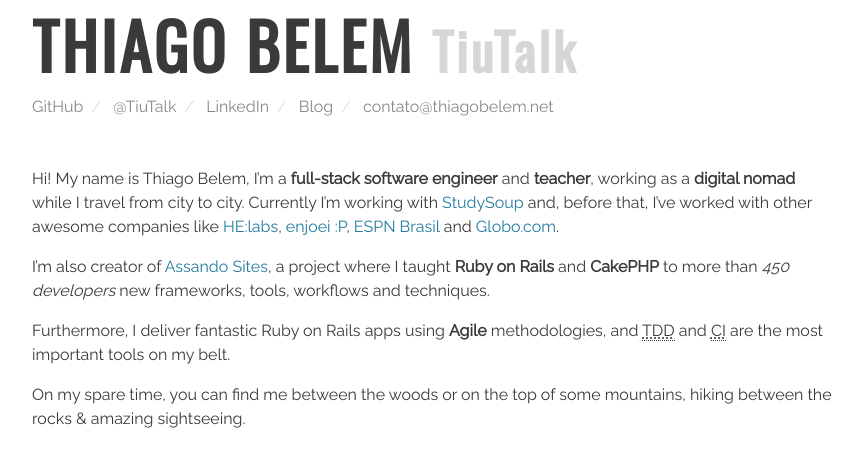
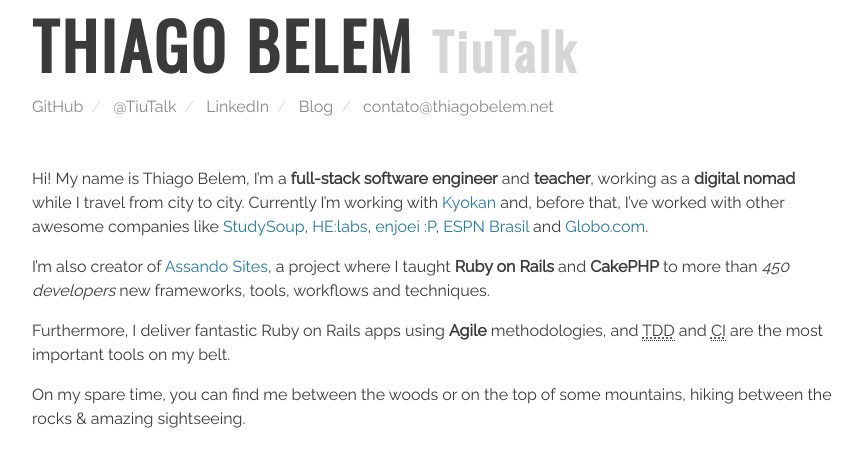
Before and after one commit to TiuTalk/tiutalk.github.io, a Jekyll site: the page built from index.md, in a window 1280 px wide, cut to the strip 188-655 px from the top of the page. Shown: the whole strip, without its empty margins (96-958 px from the left). Built offline with Jekyll 4.4.1, drawn with Linux system fonts in a browser that asks for light colours.

Commit message:
Update index.md

```diff
--- a/index.md
+++ b/index.md
@@ -2,7 +2,7 @@
 layout: default
 ---
 
-Hi! My name is {{ site.name }}, I'm a **{{ site.role | downcase }}** and **teacher**, working as a **digital nomad** while I travel from city to city. Currently I'm working with [StudySoup][studysoup] and, before that, I've worked with other awesome companies like [HE:labs][helabs], [enjoei :P][enjoei], [ESPN Brasil][espn] and [Globo.com][globo].
+Hi! My name is {{ site.name }}, I'm a **{{ site.role | downcase }}** and **teacher**, working as a **digital nomad** while I travel from city to city. Currently I'm working with [Kyokan][kyokan] and, before that, I've worked with other awesome companies like [StudySoup][studysoup], [HE:labs][helabs], [enjoei :P][enjoei], [ESPN Brasil][espn] and [Globo.com][globo].
 
 I'm also creator of [Assando Sites][assando-sites], a project where I taught **Ruby on Rails** and **CakePHP** to more than *450 developers* new frameworks, tools, workflows and techniques.
 
@@ -20,3 +20,4 @@
 [espn]: http://espn.com.br
 [jb]: http://www.jb.com.br
 [globo]: http://globo.com
+[kyokan]: https://kyokan.io/
```
